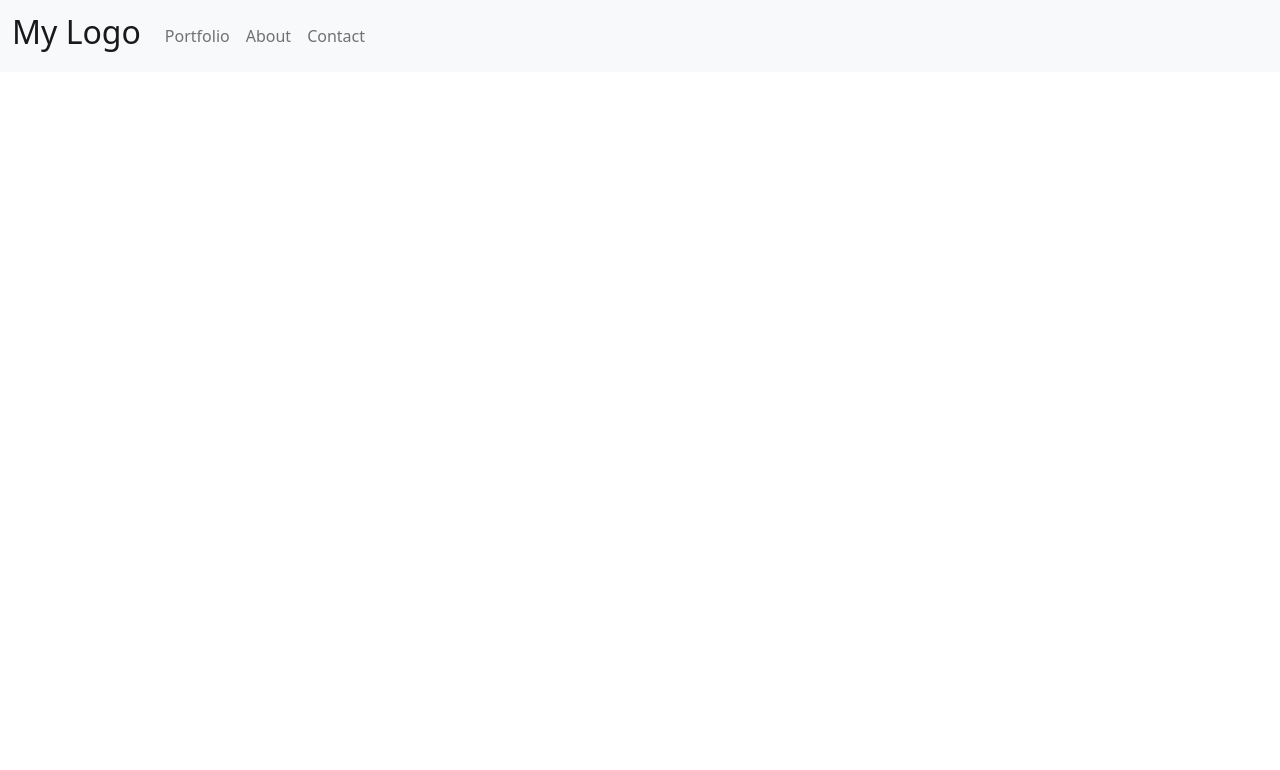
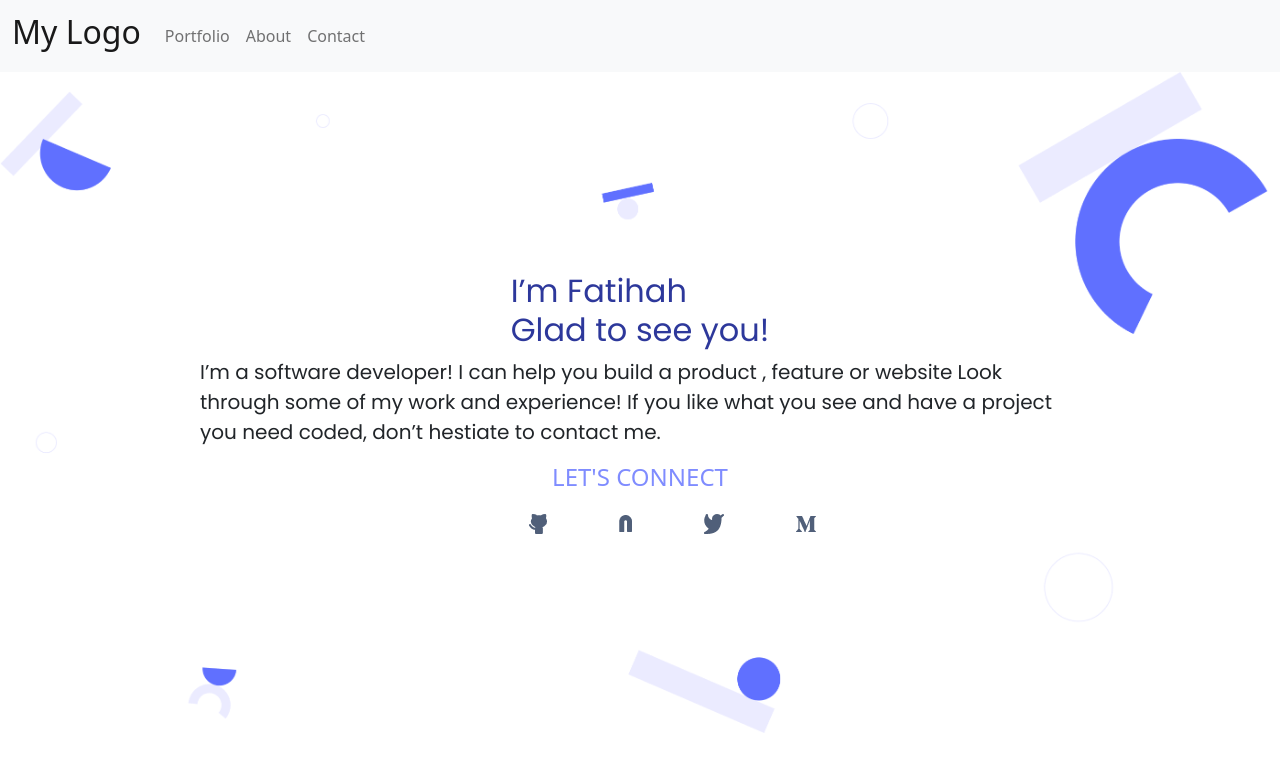
Before and after one commit to Jeddaa/microverse-website-one, a website: page index.html in a window 1280 px wide. Drawn offline with nearby package versions, Linux system fonts and the light colour scheme.

Commit message:
css styling

```diff
--- a/index.html
+++ b/index.html
@@ -5,28 +5,16 @@
     <meta http-equiv="X-UA-Compatible" content="IE=edge" />
     <meta name="viewport" content="width=device-width, initial-scale=1.0" />
     <title>Jedda Portfolio</title>
-    <link
-      href="https://cdn.jsdelivr.net/npm/bootstrap@5.0.2/dist/css/bootstrap.min.css"
-      rel="stylesheet"
-      integrity="sha384-EVSTQN3/azprG1Anm3QDgpJLIm9Nao0Yz1ztcQTwFspd3yD65VohhpuuCOmLASjC"
-      crossorigin="anonymous" />
+    <link href="https://cdn.jsdelivr.net/npm/bootstrap@5.0.2/dist/css/bootstrap.min.css" rel="stylesheet" integrity="sha384-EVSTQN3/azprG1Anm3QDgpJLIm9Nao0Yz1ztcQTwFspd3yD65VohhpuuCOmLASjC" crossorigin="anonymous" />
 
     <link rel="stylesheet" href="style.css" />
     <link rel="stylesheet" href="https://cdnjs.cloudflare.com/ajax/libs/font-awesome/4.7.0/css/font-awesome.min.css" />
   </head>
   <body>
-    <header class="container-header">
     <nav class="navbar navbar-expand-lg navbar-light bg-light">
       <div class="container-fluid">
         <a class="navbar-brand" href="#"><h2>My Logo</h2></a>
-          <button
-            class="navbar-toggler"
-            type="button"
-            data-bs-toggle="collapse"
-            data-bs-target="#navbarNavAltMarkup"
-            aria-controls="navbarNavAltMarkup"
-            aria-expanded="false"
-            aria-label="Toggle navigation">
+        <button class="navbar-toggler" type="button" data-bs-toggle="collapse" data-bs-target="#navbarNavAltMarkup" aria-controls="navbarNavAltMarkup" aria-expanded="false" aria-label="Toggle navigation">
           <span class="navbar-toggler-icon"></span>
         </button>
         <div class="collapse navbar-collapse" id="navbarNavAltMarkup">
@@ -38,10 +26,34 @@
         </div>
       </div>
     </nav>
-    </header>
-    <script
-      src="https://cdn.jsdelivr.net/npm/bootstrap@5.0.2/dist/js/bootstrap.bundle.min.js"
-      integrity="sha384-MrcW6ZMFYlzcLA8Nl+NtUVF0sA7MsXsP1UyJoMp4YLEuNSfAP+JcXn/tWtIaxVXM"
-      crossorigin="anonymous"></script>
+    <div class="headline">
+      <div class="intro">
+        <h2>
+          I’m Fatihah <br />
+          Glad to see you!
+        </h2>
+      </div>
+      <div class="bio">
+        <p>I’m a software developer! I can help you build a product , feature or website Look through some of my work and experience! If you like what you see and have a project you need coded, don’t hestiate to contact me.</p>
+      </div>
+      <div class="socials">
+        <h4>LET'S CONNECT</h4>
+        <ul>
+          <ol>
+            <a href="#"><img src="./icons/github.png" alt="github icon" /></a>
+          </ol>
+          <ol>
+            <a href="#"><img src="./icons/linkedin.png" alt="linkedin icon" /></a>
+          </ol>
+          <ol>
+            <a href="#"><img src="./icons/twitter.png" alt="twitter icon" /></a>
+          </ol>
+          <ol>
+            <a href="#"><img src="./icons/medium.png" alt="medium icon" /></a>
+          </ol>
+        </ul>
+      </div>
+    </div>
+    <script src="https://cdn.jsdelivr.net/npm/bootstrap@5.0.2/dist/js/bootstrap.bundle.min.js" integrity="sha384-MrcW6ZMFYlzcLA8Nl+NtUVF0sA7MsXsP1UyJoMp4YLEuNSfAP+JcXn/tWtIaxVXM" crossorigin="anonymous"></script>
   </body>
 </html>
--- a/style.css
+++ b/style.css
@@ -1,19 +1,52 @@
-/* @import url("https://fonts.googleapis.com/css2?family=Playfair+Display&display=swap");
 @import url("https://fonts.googleapis.com/css2?family=Playfair+Display&family=Poppins&display=swap"); */
 
-/* Style the navigation menu */
-.topnav {
-  overflow: hidden;
-  background-color: #333;
-  position: relative;
+* {
+  font-family: 'Poppins';
 }
-.topnav #myLinks {
-  display: none;
+.headline{
+  display: flex;
+  flex-direction: column;
+  background-image: url('./icons/Header\ bg@2x.png');
+  align-items: center;
+  background-repeat: no-repeat;
+  background-size: 100%;
+  position: absolute;
+  justify-content: center;
+  background-color: #fff;
+  padding: 200px;
 }
-.nav-bar {
-  display: block;
-  position: absolute;
-  right: 0;
-  top: 0;
-  background: white;
+.intro{
+  display: flex;
+  align-items: center;
+  font-family: Poppins;
+  font-style: normal;
+  font-weight: 700;
+  line-height: 130%;
+  font-size: 20px;
+  color: #2d389b;
 }
+.bio{
+  flex: none;
+  flex-grow: 0;
+  font-family: Poppins;
+  font-style: normal;
+  font-weight: 400;
+  font-size: 20px;
+  line-height: 150%;
+}
+
+.socials {
+  display: flex;
+  flex-direction: column;
+  align-items: center;
+  justify-content: space-between;
+}
+
+ul{
+  display: flex;
+  gap: 40px;
+  margin-top: 10px;
+}
+h4 {
+  color: #7F8CFF; ;
+}
```
Also changed, not shown: icons/Header bg.svg (renamed from Header bg.svg), icons/Header bg@2x.png (added), icons/Vector (1).png (added), icons/Vector.png (added), icons/angellist.png (added), icons/github.png (added), icons/linkedin.png (added), icons/main-bg.png (added), icons/medium.png (added), icons/twitter.png (added). Lines whose indentation alone changed are shown as unchanged.
